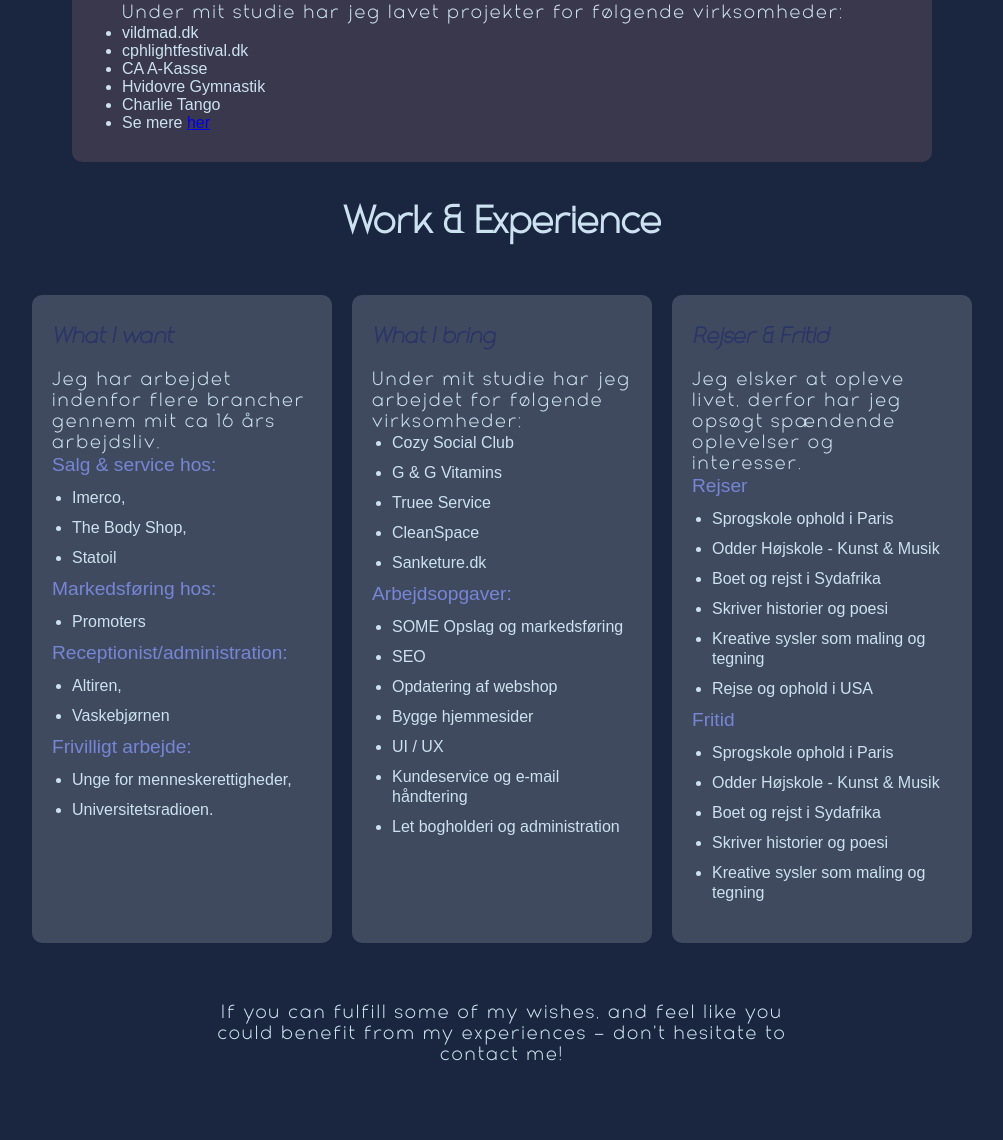
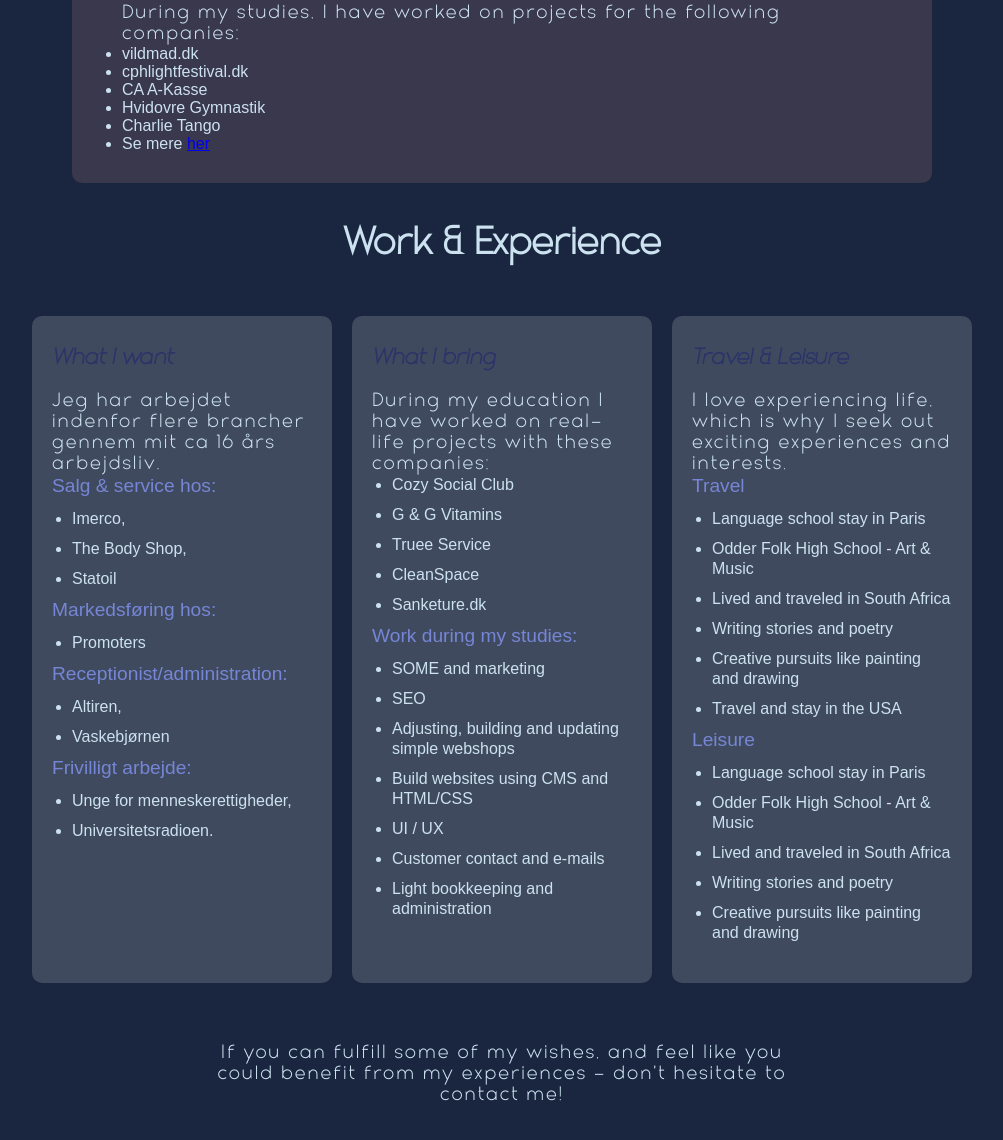
Before and after one commit to Julievogh/ppp, a plain HTML site: page index.html in a window 1280 px wide. Shown: the part 2477-3617 px from the top of the page, without its empty margins (138-1141 px from the left). Drawn offline with nearby package versions, Linux system fonts and the light colour scheme.

Commit message:
updated language

```diff
--- a/index.html
+++ b/index.html
@@ -172,12 +172,13 @@
             </div>
           </div>
           <div class="my_tools2">
-            <h5>Samarbejde under uddannelse:</h5>
+            <h5>Collaboration projects during my education:</h5>
             <div>
               <p>
-                Under mit studie har jeg lavet projekter for følgende
-                virksomheder:
+                During my studies, I have worked on projects for the following
+                companies:
               </p>
+
               <ul>
                 <li>vildmad.dk</li>
                 <li>cphlightfestival.dk</li>
@@ -225,7 +226,8 @@
               <article class="bring_box">
                 <h5>What I bring</h5>
                 <p>
-                  Under mit studie har jeg arbejdet for følgende virksomheder:
+                  During my education I have worked on real-life projects with
+                  these companies:
                 </p>
                 <ul>
                   <li>Cozy Social Club</li>
@@ -234,41 +236,41 @@
                   <li>CleanSpace</li>
                   <li>Sanketure.dk</li>
                 </ul>
-                <h6>Arbejdsopgaver:</h6>
+                <h6>Work during my studies:</h6>
                 <ul>
-                  <li>SOME Opslag og markedsføring</li>
+                  <li>SOME and marketing</li>
                   <li>SEO</li>
-                  <li>Opdatering af webshop</li>
-                  <li>Bygge hjemmesider</li>
+                  <li>Adjusting, building and updating simple webshops</li>
+                  <li>Build websites using CMS and HTML/CSS</li>
                   <li>UI / UX</li>
-                  <li>Kundeservice og e-mail håndtering</li>
-                  <li>Let bogholderi og administration</li>
+                  <li>Customer contact and e-mails</li>
+                  <li>Light bookkeeping and administration</li>
                 </ul>
               </article>
 
               <article class="bring_box">
-                <h5>Rejser & Fritid</h5>
+                <h5>Travel & Leisure</h5>
                 <p>
-                  Jeg elsker at opleve livet, derfor har jeg opsøgt spændende
-                  oplevelser og interesser.
+                  I love experiencing life, which is why I seek out exciting
+                  experiences and interests.
                 </p>
-                <h6>Rejser</h6>
+                <h6>Travel</h6>
                 <ul>
-                  <li>Sprogskole ophold i Paris</li>
-                  <li>Odder Højskole - Kunst & Musik</li>
-                  <li>Boet og rejst i Sydafrika</li>
-                  <li>Skriver historier og poesi</li>
-                  <li>Kreative sysler som maling og tegning</li>
-                  <li>Rejse og ophold i USA</li>
+                  <li>Language school stay in Paris</li>
+                  <li>Odder Folk High School - Art & Music</li>
+                  <li>Lived and traveled in South Africa</li>
+                  <li>Writing stories and poetry</li>
+                  <li>Creative pursuits like painting and drawing</li>
+                  <li>Travel and stay in the USA</li>
                 </ul>
 
-                <h6>Fritid</h6>
+                <h6>Leisure</h6>
                 <ul>
-                  <li>Sprogskole ophold i Paris</li>
-                  <li>Odder Højskole - Kunst & Musik</li>
-                  <li>Boet og rejst i Sydafrika</li>
-                  <li>Skriver historier og poesi</li>
-                  <li>Kreative sysler som maling og tegning</li>
+                  <li>Language school stay in Paris</li>
+                  <li>Odder Folk High School - Art & Music</li>
+                  <li>Lived and traveled in South Africa</li>
+                  <li>Writing stories and poetry</li>
+                  <li>Creative pursuits like painting and drawing</li>
                 </ul>
               </article>
             </div>
```
